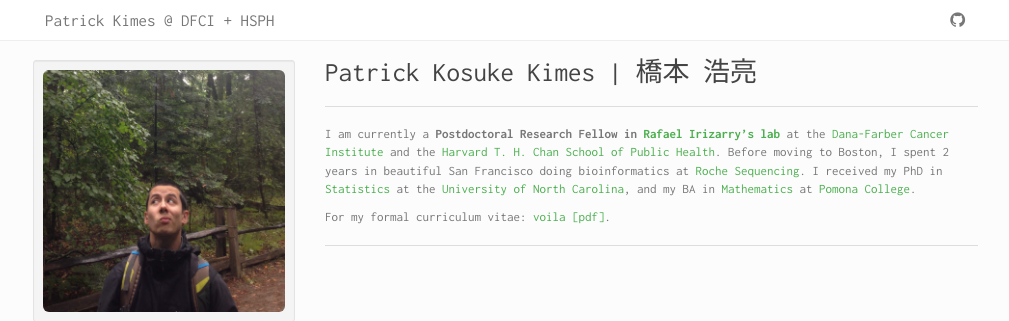
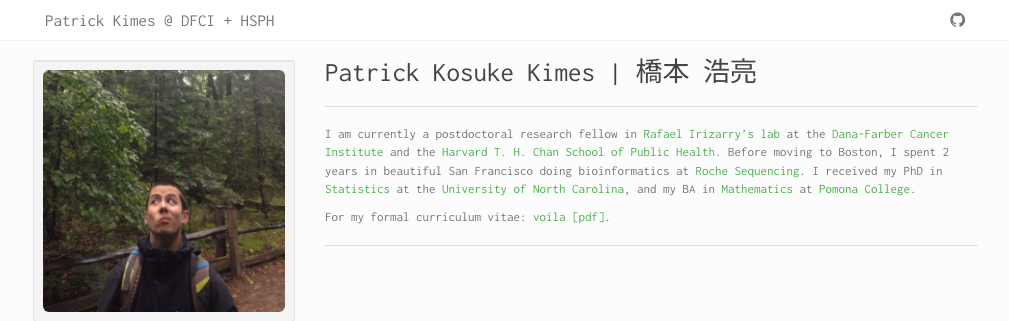
Before and after one commit to pkimes/pkimes.github.io, a Jekyll site: the page built from index.md, in a window 1280 px wide. Shown: the top 321 px of the page, without its empty margins (135-1144 px from the left). Built offline with Jekyll 4.4.1, drawn with Linux system fonts in a browser that asks for light colours.

Commit message:
Don't capitalize job title

```diff
--- a/index.md
+++ b/index.md
@@ -4,7 +4,7 @@ title: pkimes
 tagline: home
 ---
 
-I am currently a **Postdoctoral Research Fellow in [Rafael Irizarry's lab][rafalab]** at the [Dana-Farber Cancer Institute][dfci] and the [Harvard T. H. Chan School of Public Health][bios]. Before moving to Boston, I spent 2 years in beautiful San Francisco doing bioinformatics at [Roche Sequencing][roche]. I received my PhD in [Statistics][unc-stats] at the [University of North Carolina][unc], and my BA in [Mathematics][pomona-math] at [Pomona College][pomona].
+I am currently a postdoctoral research fellow in [Rafael Irizarry's lab][rafalab] at the [Dana-Farber Cancer Institute][dfci] and the [Harvard T. H. Chan School of Public Health][bios]. Before moving to Boston, I spent 2 years in beautiful San Francisco doing bioinformatics at [Roche Sequencing][roche]. I received my PhD in [Statistics][unc-stats] at the [University of North Carolina][unc], and my BA in [Mathematics][pomona-math] at [Pomona College][pomona].
 
 For my formal curriculum vitae: <a href="/assets/pdf/kimes-resume.pdf">voila [pdf]</a>.
 <br>
```
